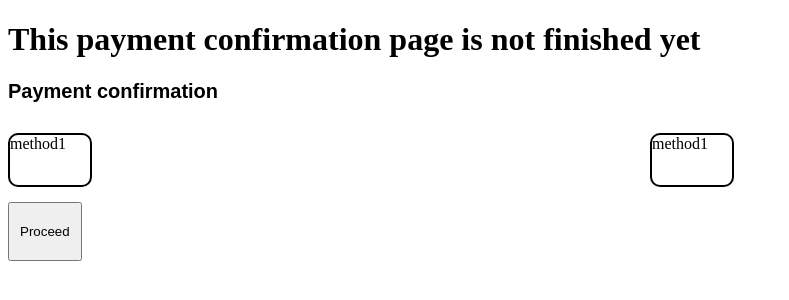
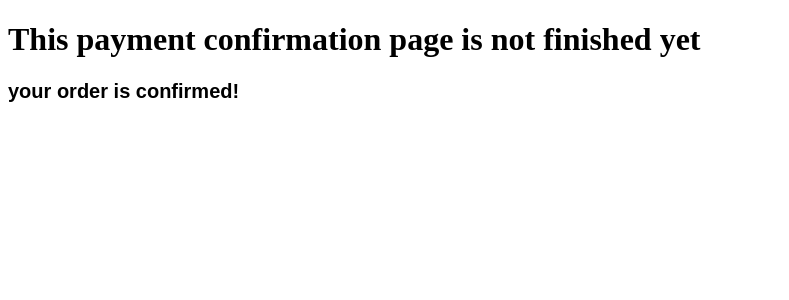
Before and after one commit to software-students-fall2022/web-app-exercise-team-8-1, a Flask app: template templates/confirmation.html in a window 1280 px wide. Shown: the top 300 px of the page, without its empty margins (0-789 px from the left). Run offline with Flask 2, Linux system fonts and the light colour scheme; the template is opened without the code that fills it, so the values that code supplies are empty.

Commit message:
cart now links to (simple) confirmation page

```diff
--- a/app.py
+++ b/app.py
@@ -220,6 +220,11 @@ def edit():
     else:
         return render_template("edit.html", message="")
 
+@app.route("/confirmation.html")
+def handle_confirmation():
+    return render_template("confirmation.html")
+
+
 @app.route('/delete.html')
 def delete():
     id = request.values.get("_id")
--- a/templates/confirmation.html
+++ b/templates/confirmation.html
@@ -11,15 +11,7 @@
             This payment confirmation page is not finished yet
         </h1>
         <h2 class = "web-title">
-            Payment confirmation
-        </h2>
-        <div class = "payment-method-all">
-            <div class = "payment-method">method1</div>
-            <div class = "payment-method">method1</div>
-        </div>
-        <button class = "checkout">
-            Proceed
-        </button>
+         <p> your order is confirmed! </p>
         <script src="../static/js/script.js"></script>
     </body>
 </html>
```
